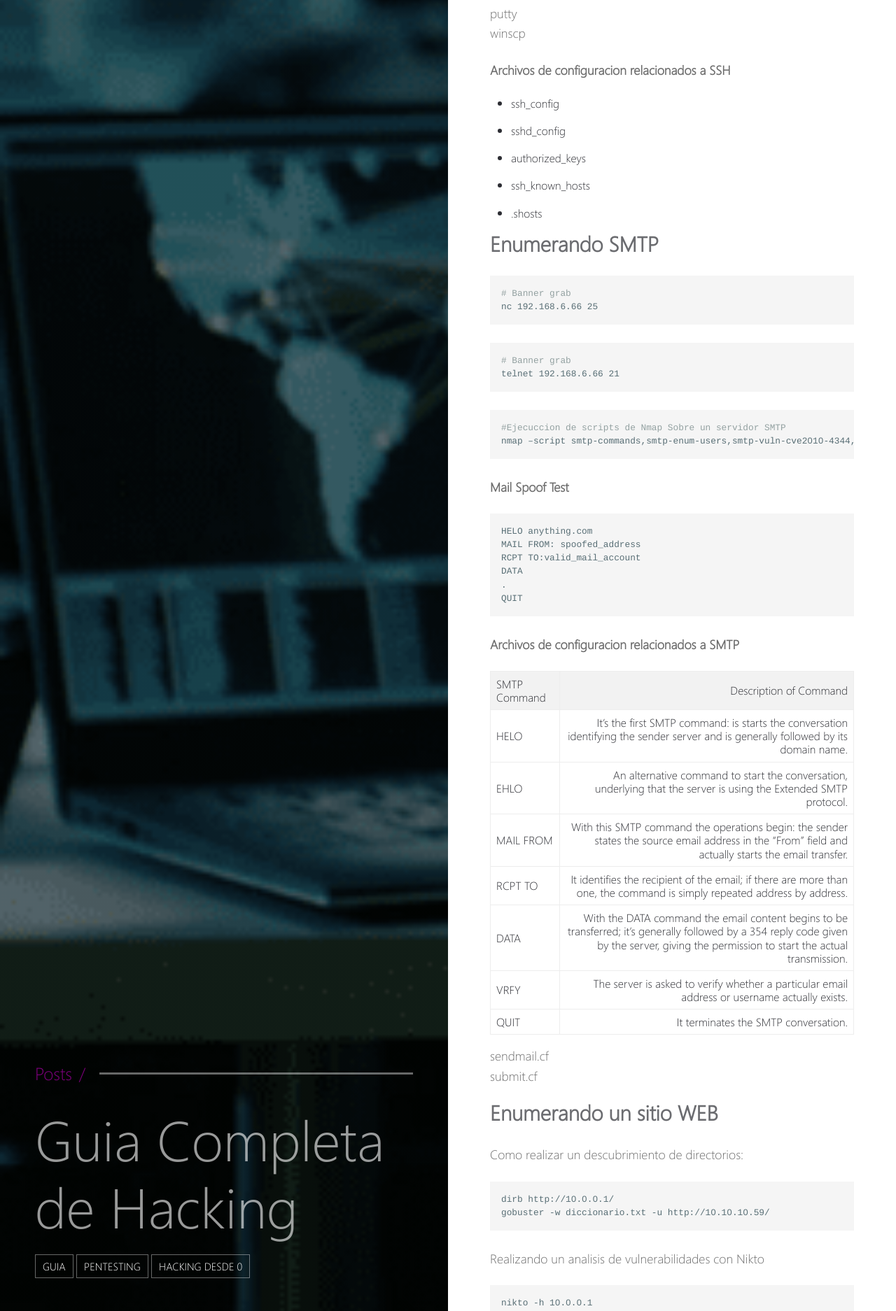
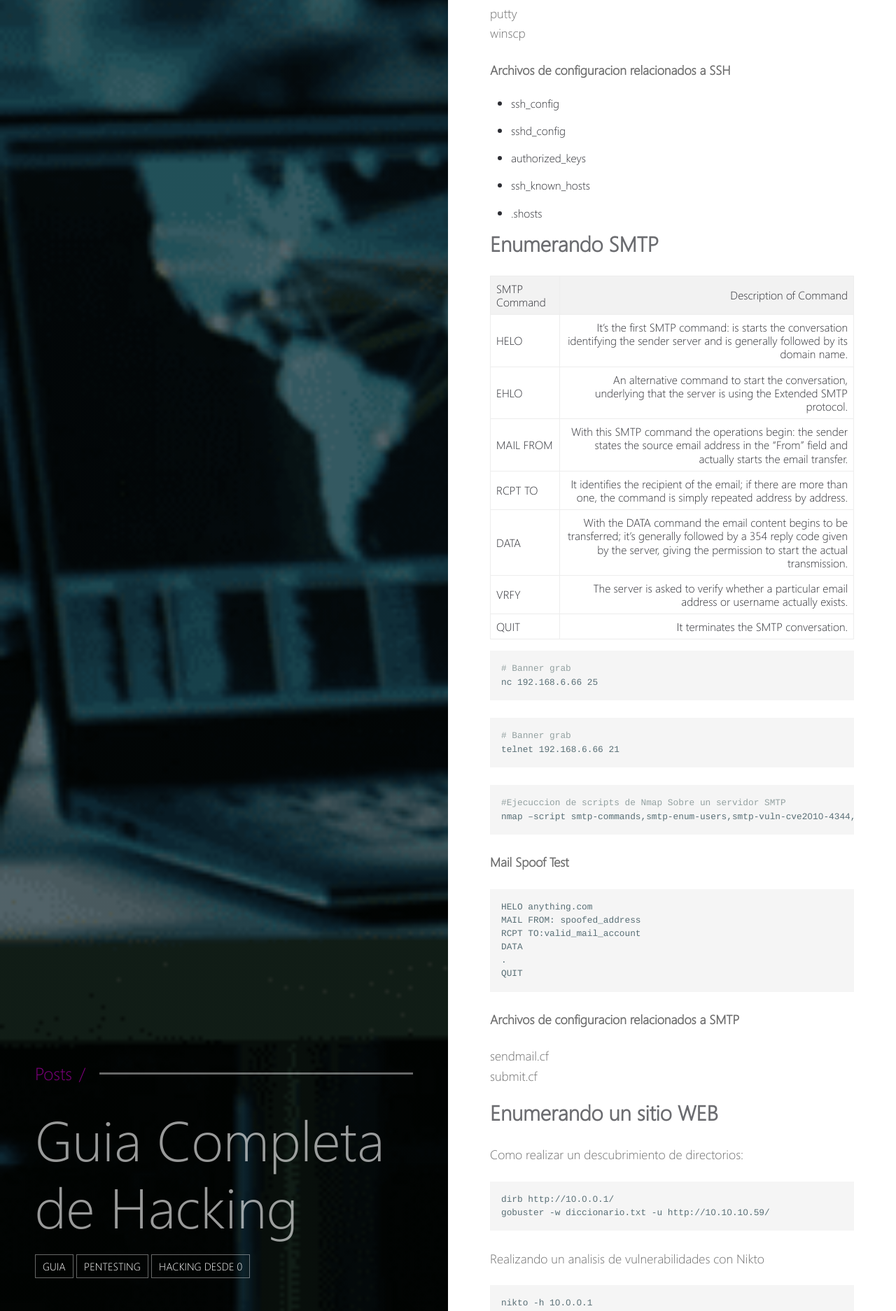
Before and after one commit to HackingProfessional/Security, a Jekyll site: the page built from _posts/2019-04-01-Guia-completa-del-Hacking.md, in a window 1280 px wide. Shown: the part 3030-4904 px from the top of the page at 70% size. Built offline with Jekyll 4.4.1, drawn with Linux system fonts in a browser that asks for light colours; nearby versions of some CDN libraries; part of the change alters nothing that is shown.

````diff
--- a/_posts/2019-04-01-Guia-completa-del-Hacking.md
+++ b/_posts/2019-04-01-Guia-completa-del-Hacking.md
@@ -130,6 +130,16 @@ winscp
 
 ## Enumerando SMTP
 
+| SMTP Command | Description of Command                                                                                                                                                                     |
+|--------------|--------------------------------------------------------------------------------------------------------------------------------------------------------------------------------------------|
+| HELO         | It’s the first SMTP command: is starts the conversation identifying the sender server and is generally followed by its domain name.                                                        |
+| EHLO         | An alternative command to start the conversation, underlying that the server is using the Extended SMTP protocol.                                                                          |
+| MAIL FROM    | With this SMTP command the operations begin: the sender states the source email address in the “From” field and actually starts the email transfer.                                        |
+| RCPT TO      | It identifies the recipient of the email; if there are more than one, the command is simply repeated address by address.                                                                   |
+| DATA         | With the DATA command the email content begins to be transferred; it’s generally followed by a 354 reply code given by the server, giving the permission to start the actual transmission. |
+| VRFY         | The server is asked to verify whether a particular email address or username actually exists.                                                                                              |
+| QUIT         | It terminates the SMTP conversation.                                                                                                                                                       |
+
 ```bash
 # Banner grab
 nc 192.168.6.66 25
@@ -156,16 +166,6 @@ QUIT
 ```
 
 **Archivos de configuracion relacionados a SMTP**
-
-| SMTP Command | Description of Command                                                                                                                                                                     |
-|--------------|--------------------------------------------------------------------------------------------------------------------------------------------------------------------------------------------|
-| HELO         | It’s the first SMTP command: is starts the conversation identifying the sender server and is generally followed by its domain name.                                                        |
-| EHLO         | An alternative command to start the conversation, underlying that the server is using the Extended SMTP protocol.                                                                          |
-| MAIL FROM    | With this SMTP command the operations begin: the sender states the source email address in the “From” field and actually starts the email transfer.                                        |
-| RCPT TO      | It identifies the recipient of the email; if there are more than one, the command is simply repeated address by address.                                                                   |
-| DATA         | With the DATA command the email content begins to be transferred; it’s generally followed by a 354 reply code given by the server, giving the permission to start the actual transmission. |
-| VRFY         | The server is asked to verify whether a particular email address or username actually exists.                                                                                              |
-| QUIT         | It terminates the SMTP conversation.                                                                                                                                                       |
 
 sendmail.cf
 submit.cf
````
